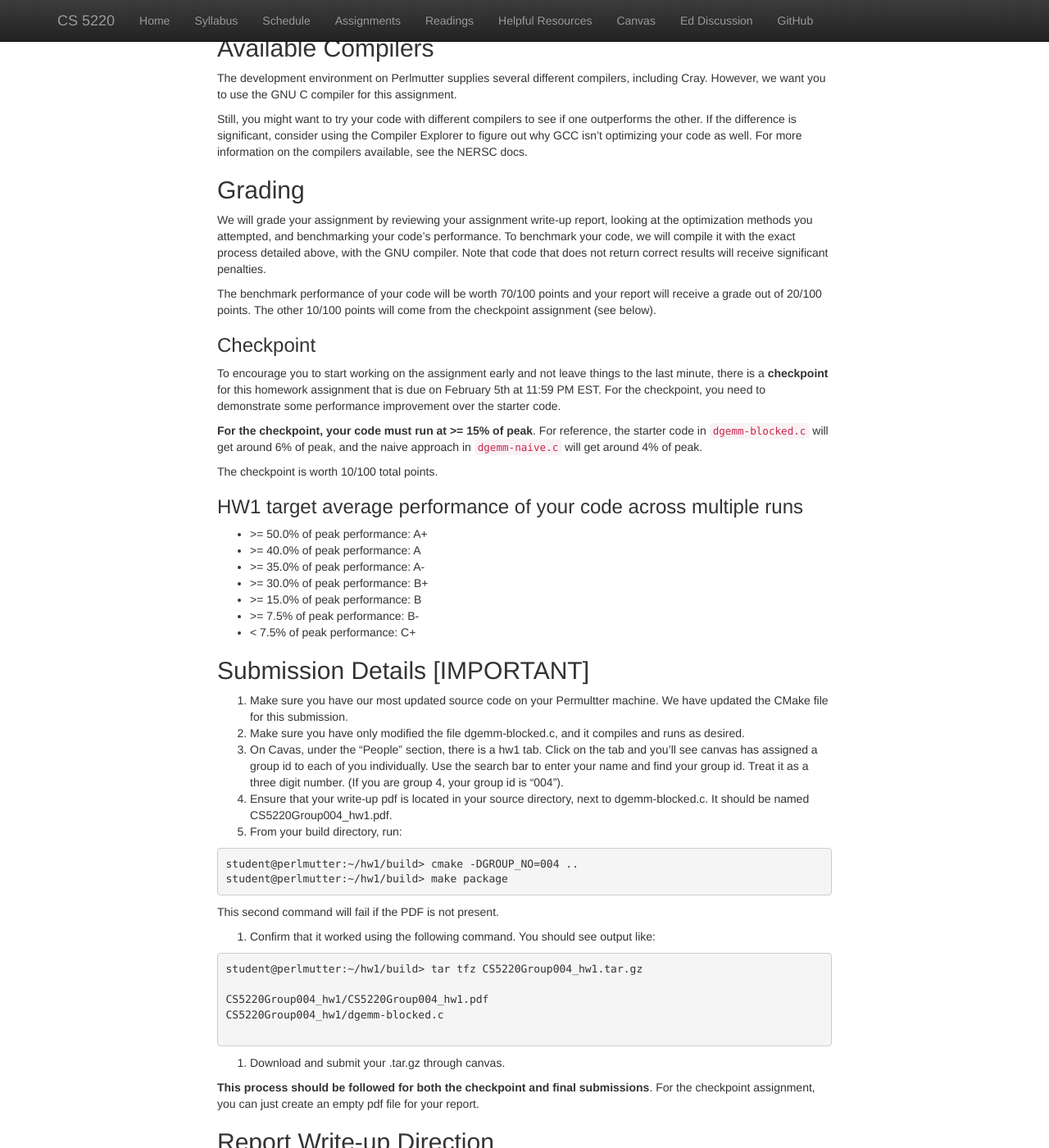
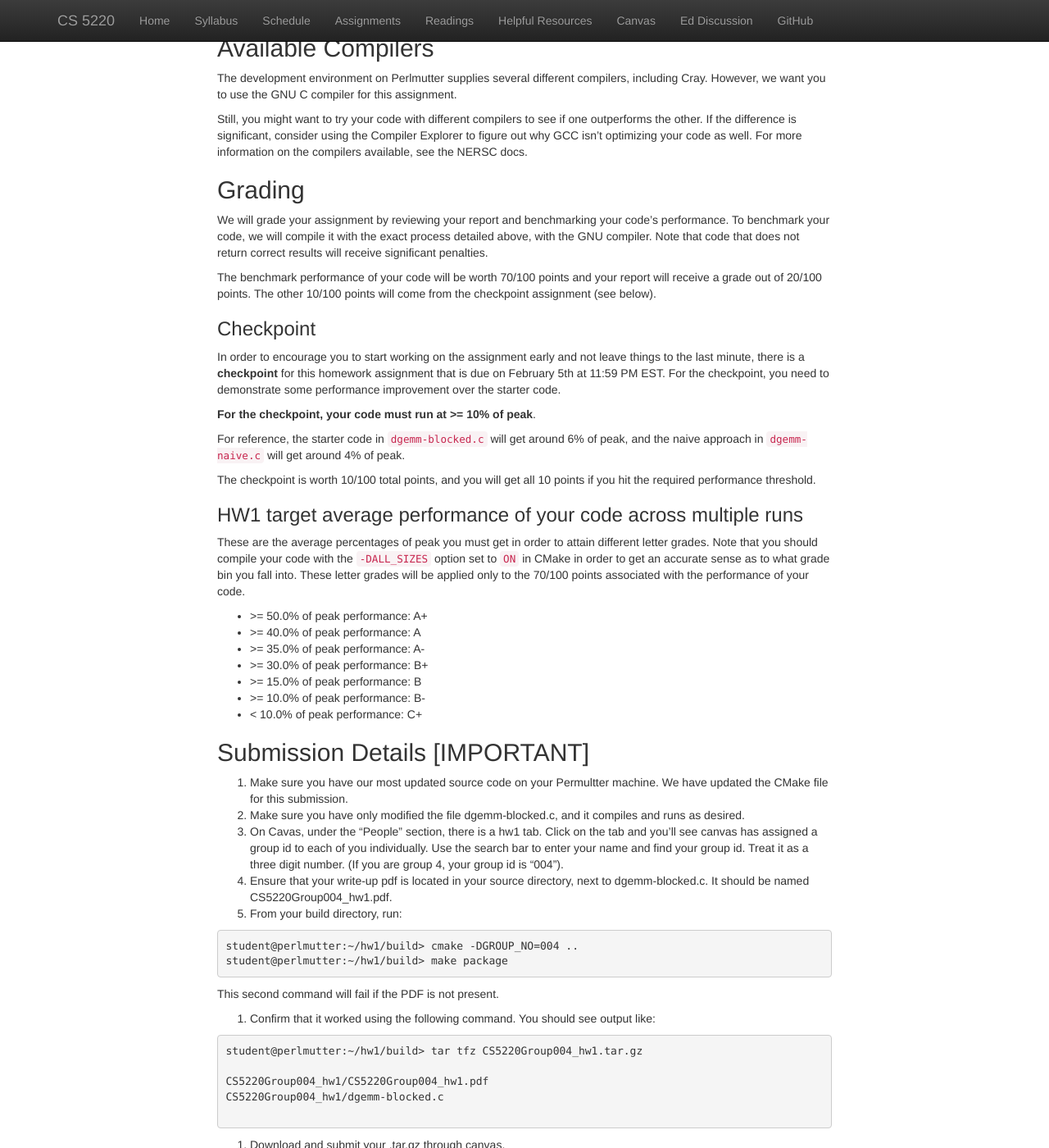
Before and after one commit to cs5220-26sp/web, a Jekyll site: the page built from web/hw/hw1.md, in a window 1280 px wide and 1400 px high, scrolled down 5772 px. Shown: the whole window at 82% size. Built offline with Jekyll 4.4.1, drawn with Linux system fonts in a browser that asks for light colours; nearby versions of some CDN libraries; formulas are drawn with MathJax 3; some of the changed text lies outside the part shown.

Commit message:
Change b- threshold, clarify thresholdsx

```diff
--- a/web/hw/hw1.md
+++ b/web/hw/hw1.md
@@ -308,31 +308,35 @@ Still, you might want to try your code with different compilers to see if one ou
 
 ## Grading
 
-We will grade your assignment by reviewing your assignment write-up report, looking at the optimization methods you attempted, and benchmarking your code's performance. To benchmark your code, we will compile it with the exact process detailed above, with the GNU compiler. Note that code that does not return correct results will receive significant penalties.
+We will grade your assignment by reviewing your report and benchmarking your code's performance. To benchmark your code, we will compile it with the exact process detailed above, with the GNU compiler. Note that code that does not return correct results will receive significant penalties.
 
 The benchmark performance of your code will be worth 70/100 points and your report will receive a grade out of 20/100 points. The other 10/100 points will come from the checkpoint assignment (see below).
 
 
 ### Checkpoint
 
-To encourage you to start working on the assignment early and not leave things to the last minute, there is a **checkpoint** for this homework assignment that is due on February 5th at 11:59 PM EST.
+In order to encourage you to start working on the assignment early and not leave things to the last minute, there is a **checkpoint** for this homework assignment that is due on February 5th at 11:59 PM EST.
 For the checkpoint, you need to demonstrate some performance improvement over the starter code.
 
-**For the checkpoint, your code must run at >= 15% of peak**.
+**For the checkpoint, your code must run at >= 10% of peak**.
+
 For reference, the starter code in `dgemm-blocked.c` will get around 6% of peak, and the naive approach in `dgemm-naive.c` will get around 4% of peak.
 
-The checkpoint is worth 10/100 total points.
+The checkpoint is worth 10/100 total points, and you will get all 10 points if you hit the required performance threshold.
 
 
 ### HW1 target average performance of your code across multiple runs
+
+These are the average percentages of peak you must get in order to attain different letter grades. Note that you should compile your code with the `-DALL_SIZES` option set to `ON` in CMake in order to get an accurate sense as to what grade bin you fall into.
+These letter grades will be applied only to the 70/100 points associated with the performance of your code.
 
 - \>= 50.0% of peak performance: A+
 - \>= 40.0% of peak performance: A
 - \>= 35.0% of peak performance: A-
 - \>= 30.0% of peak performance: B+
 - \>= 15.0% of peak performance: B
-- \>=   7.5% of peak performance: B-
-- <    7.5% of peak performance: C+
+- \>=   10.0% of peak performance: B-
+- <    10.0% of peak performance: C+
 
 
 ## Submission Details [IMPORTANT]
@@ -370,8 +374,8 @@ CS5220Group004_hw1/dgemm-blocked.c
 Your write-up report should contain:
 
 - Your name, cornell id, and perlmutter username,
-- A line plot showing the MFLOPS/s attained by your dgemm kernel on each matrix size in the complete set of matrix sizes (make sure to compile with -DALL_SIZES=True to run the full suite of matrix sizes).
-- A brief (<1000 character) explanation of what the plot shows. This can be a caption, or it can be in the body of the document.
+- A line plot showing the GFLOPS/s attained by your dgemm kernel on each matrix size in the complete set of matrix sizes (make sure to run CMake with -DALL_SIZES=ON to run the full suite of matrix sizes). You should also have a horizontal line on this plot that denotes theoretical peak, and this line should be easily distinguishable from the line that denotes the performance of your implementation.
+- A brief (<1000 character) explanation of what the plot shows. This can be a caption or it can be in the body of the document.
 - Disclosure of any collaborations or use of generative AI.
 
 ## Notes
```
